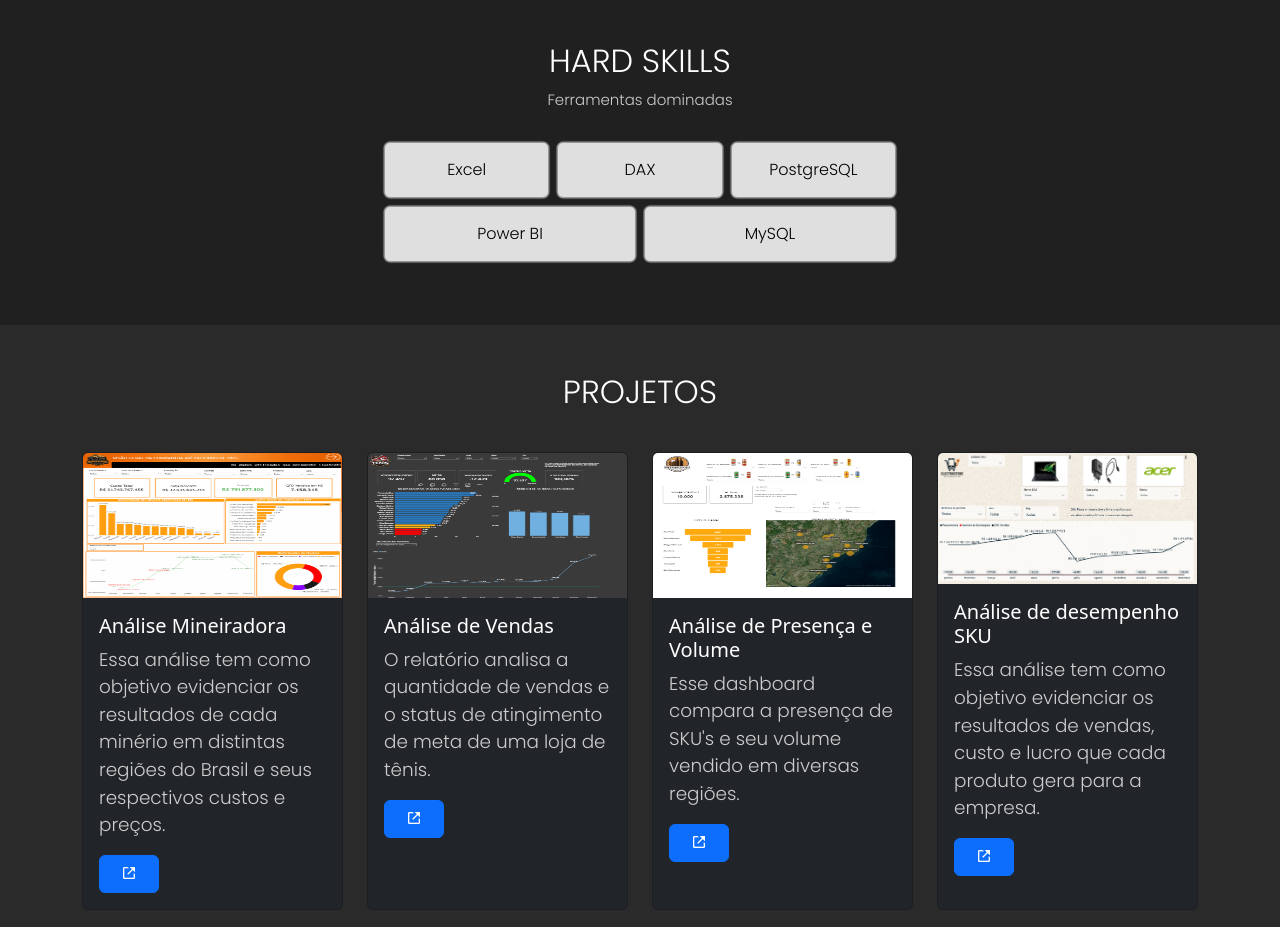
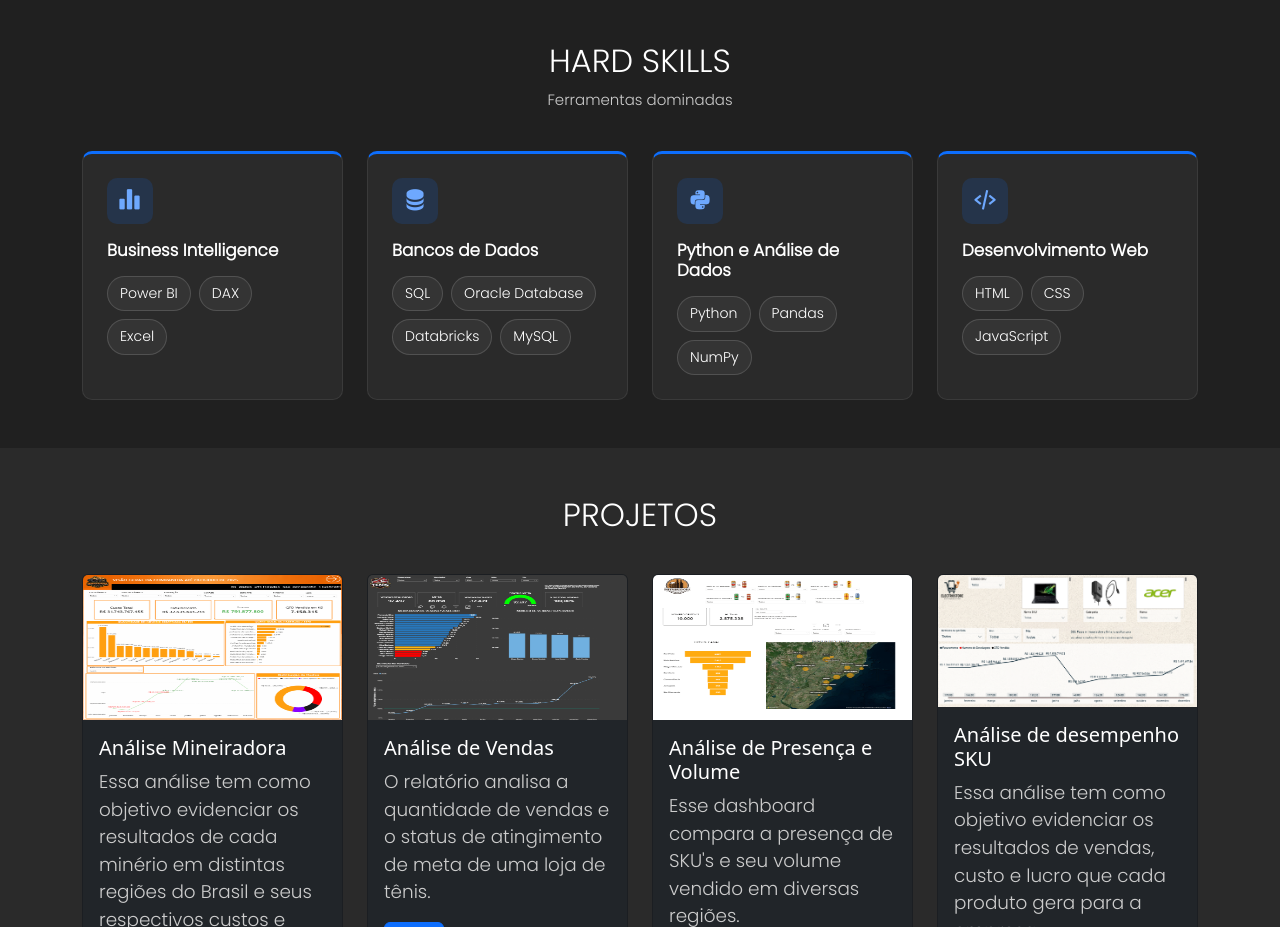
Before and after one commit to francojoaovitor10/portfolio, a plain HTML site: page index.html in a window 1280 px wide. Shown: the part 3420-4347 px from the top of the page. Drawn offline with nearby package versions, Linux system fonts and the light colour scheme.

Commit message:
feat: reformula seção Hard Skills com ferramentas do currículo
- Ferramentas agrupadas em 4 cards: Business Intelligence, Bancos de Dados,
  Python e Análise de Dados, Desenvolvimento Web
- Inclui SQL, Oracle Database, Databricks, MySQL, Python, Pandas, NumPy,
  HTML, CSS e JavaScript
- Título "HARD SKILLS" nos dois idiomas e subtítulo EN corrigido
- Traduções PT/EN dos nomes dos grupos

Co-Authored-By: Claude Opus 5.5 <noreply@anthropic.com>

```diff
--- a/css/style.css
+++ b/css/style.css
@@ -161,32 +161,56 @@ span {
     box-shadow: var(--main-color) 0px 2px 5px -1px, rgba(0, 0, 0, 0.3) 0px 1px 3px -1px;
 }
 
-.skills-list {
-    display: flex;
-    flex-wrap: wrap;
-    justify-content: center;
-    align-items: center;
-    gap: 10px;
-    max-width: 510px;
-}
-
-.skills-list li {
-    display: flex;
-    flex: auto;
-    justify-content: center;
-    width: 130px;
-    padding: 15px 30px;
-    background-color: #dfdfdf;
-    color: black;
-    font-family: "Poppins", sans-serif;
-    font-weight: 500;
-    border-radius: 5px;
-    box-shadow: 0px 0px 1px 1.5px #9c9c9c;
+.skill-group {
+    padding: 1.5rem;
+    background-color: var(--second-bg-color);
+    border: 1px solid rgba(255, 255, 255, .08);
+    border-top: 3px solid var(--bs-primary);
+    border-radius: 10px;
     transition: all .45s ease;
 }
 
-.skills-list li:hover {
-    transform: translateY(-2px);
+.skill-group:hover {
+    transform: translateY(-4px);
+    border-color: rgba(13, 110, 253, .45);
+}
+
+.skill-group-icon {
+    display: inline-flex;
+    align-items: center;
+    justify-content: center;
+    width: 46px;
+    height: 46px;
+    margin-bottom: 1rem;
+    border-radius: 10px;
+    background-color: rgba(13, 110, 253, .15);
+    color: #6ea8fe;
+    font-size: 1.6rem;
+}
+
+.skill-group-title {
+    margin-bottom: 1rem;
+    font-family: 'Poppins', sans-serif;
+    font-size: 1.05rem;
+    font-weight: 600;
+    color: var(--text-color);
+}
+
+.skill-tags {
+    display: flex;
+    flex-wrap: wrap;
+    gap: 8px;
+}
+
+.skill-tags li {
+    padding: 6px 12px;
+    border: 1px solid rgba(255, 255, 255, .14);
+    border-radius: 999px;
+    background-color: rgba(255, 255, 255, .05);
+    color: var(--text-color);
+    font-family: 'Poppins', sans-serif;
+    font-size: .88rem;
+    font-weight: 500;
 }
 
 .exp-card {
--- a/index.html
+++ b/index.html
@@ -191,20 +191,56 @@
         <!-- HARD SKILLS -->
         <section id="skills" class="container-fluid bg-color">
             <div class="container py-5">
-                <h2 class="text-center" data-translate="skills_title">HABILIDADES</h2>
+                <h2 class="text-center" data-translate="skills_title">HARD SKILLS</h2>
                 <p class="text-center font-p-sm" data-translate="skills_subtitle">
                     Ferramentas dominadas
                 </p>
 
-                <div class="row">
-                    <div class="col-12 d-flex justify-content-center">
-                        <ul class="list-unstyled skills-list mt-3">
-                            <li>Excel</li>
-                            <li>DAX</li>
-                            <li>PostgreSQL</li>
-                            <li>Power BI</li>
-                             <li>MySQL</li>
-                        </ul>
+                <div class="row g-4 mt-2">
+                    <div class="col-sm-6 col-lg-3">
+                        <div class="skill-group h-100">
+                            <div class="skill-group-icon"><i class="bx bxs-bar-chart-alt-2"></i></div>
+                            <h5 class="skill-group-title" data-translate="skills_group_bi">Business Intelligence</h5>
+                            <ul class="list-unstyled skill-tags mb-0">
+                                <li>Power BI</li>
+                                <li>DAX</li>
+                                <li>Excel</li>
+                            </ul>
+                        </div>
+                    </div>
+                    <div class="col-sm-6 col-lg-3">
+                        <div class="skill-group h-100">
+                            <div class="skill-group-icon"><i class="bx bxs-data"></i></div>
+                            <h5 class="skill-group-title" data-translate="skills_group_db">Bancos de Dados</h5>
+                            <ul class="list-unstyled skill-tags mb-0">
+                                <li>SQL</li>
+                                <li>Oracle Database</li>
+                                <li>Databricks</li>
+                                <li>MySQL</li>
+                            </ul>
+                        </div>
+                    </div>
+                    <div class="col-sm-6 col-lg-3">
+                        <div class="skill-group h-100">
+                            <div class="skill-group-icon"><i class="bx bxl-python"></i></div>
+                            <h5 class="skill-group-title" data-translate="skills_group_py">Python e Análise de Dados</h5>
+                            <ul class="list-unstyled skill-tags mb-0">
+                                <li>Python</li>
+                                <li>Pandas</li>
+                                <li>NumPy</li>
+                            </ul>
+                        </div>
+                    </div>
+                    <div class="col-sm-6 col-lg-3">
+                        <div class="skill-group h-100">
+                            <div class="skill-group-icon"><i class="bx bx-code-alt"></i></div>
+                            <h5 class="skill-group-title" data-translate="skills_group_web">Desenvolvimento Web</h5>
+                            <ul class="list-unstyled skill-tags mb-0">
+                                <li>HTML</li>
+                                <li>CSS</li>
+                                <li>JavaScript</li>
+                            </ul>
+                        </div>
                     </div>
                 </div>
             </div>
--- a/js/script.js
+++ b/js/script.js
@@ -117,6 +117,10 @@ const translations = {
 
         skills_title: "HARD SKILLS",
         skills_subtitle: "Ferramentas dominadas",
+        skills_group_bi: "Business Intelligence",
+        skills_group_db: "Bancos de Dados",
+        skills_group_py: "Python e Análise de Dados",
+        skills_group_web: "Desenvolvimento Web",
 
         projects_title: "PROJETOS",
         proj_tit1: "Análise de Vendas",
@@ -187,8 +191,12 @@ const translations = {
         exp_heineken_r3_label: "Accessible indicators",
         exp_heineken_r3: "Power BI reports that centralized sales indicators and made information easier to access for business areas.",
 
-        skills_title: "SKILLS",
-        skills_subtitle: "What I'm good at",
+        skills_title: "HARD SKILLS",
+        skills_subtitle: "Tools I master",
+        skills_group_bi: "Business Intelligence",
+        skills_group_db: "Databases",
+        skills_group_py: "Python & Data Analysis",
+        skills_group_web: "Web Development",
 
         projects_title: "PROJECTS",
         proj_tit1: "Sales Analysis",
```
